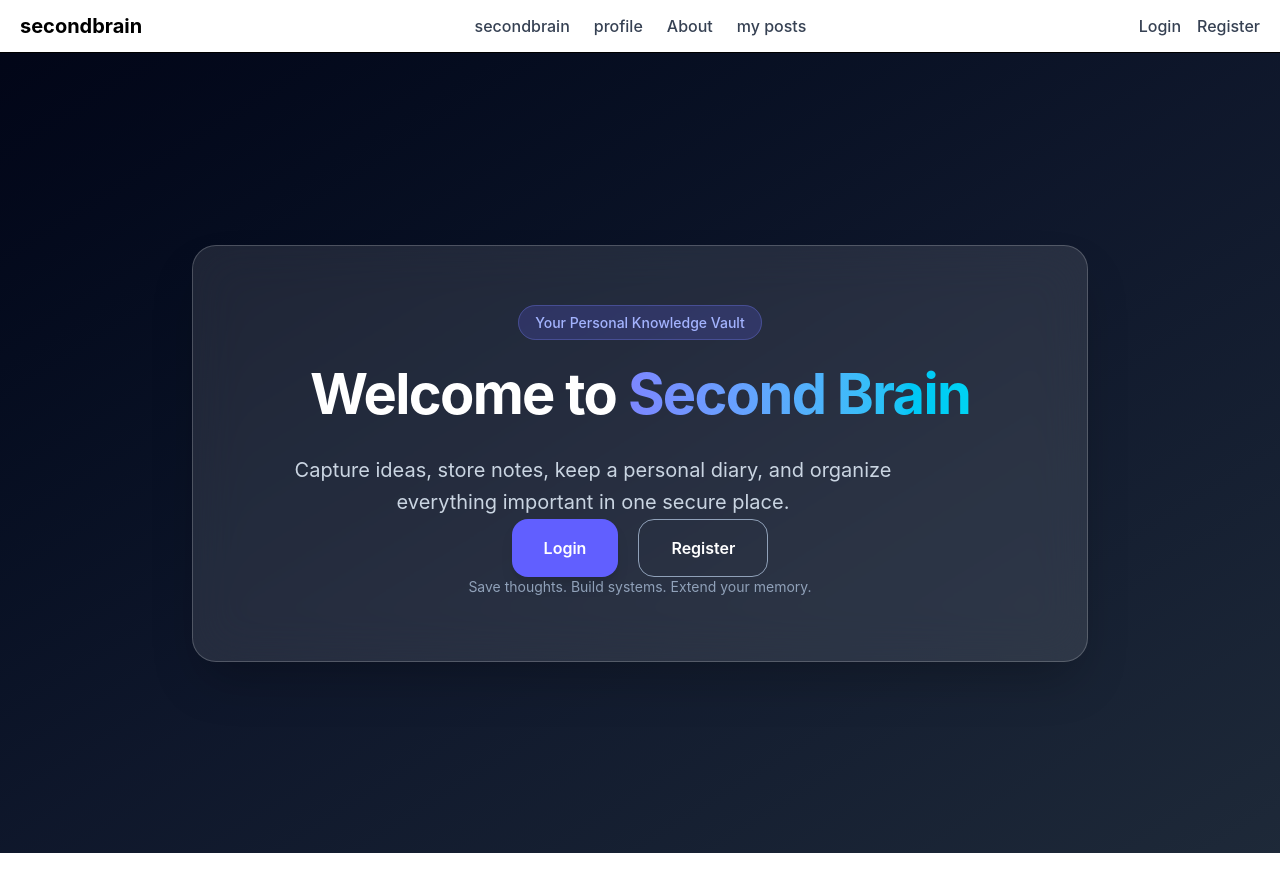
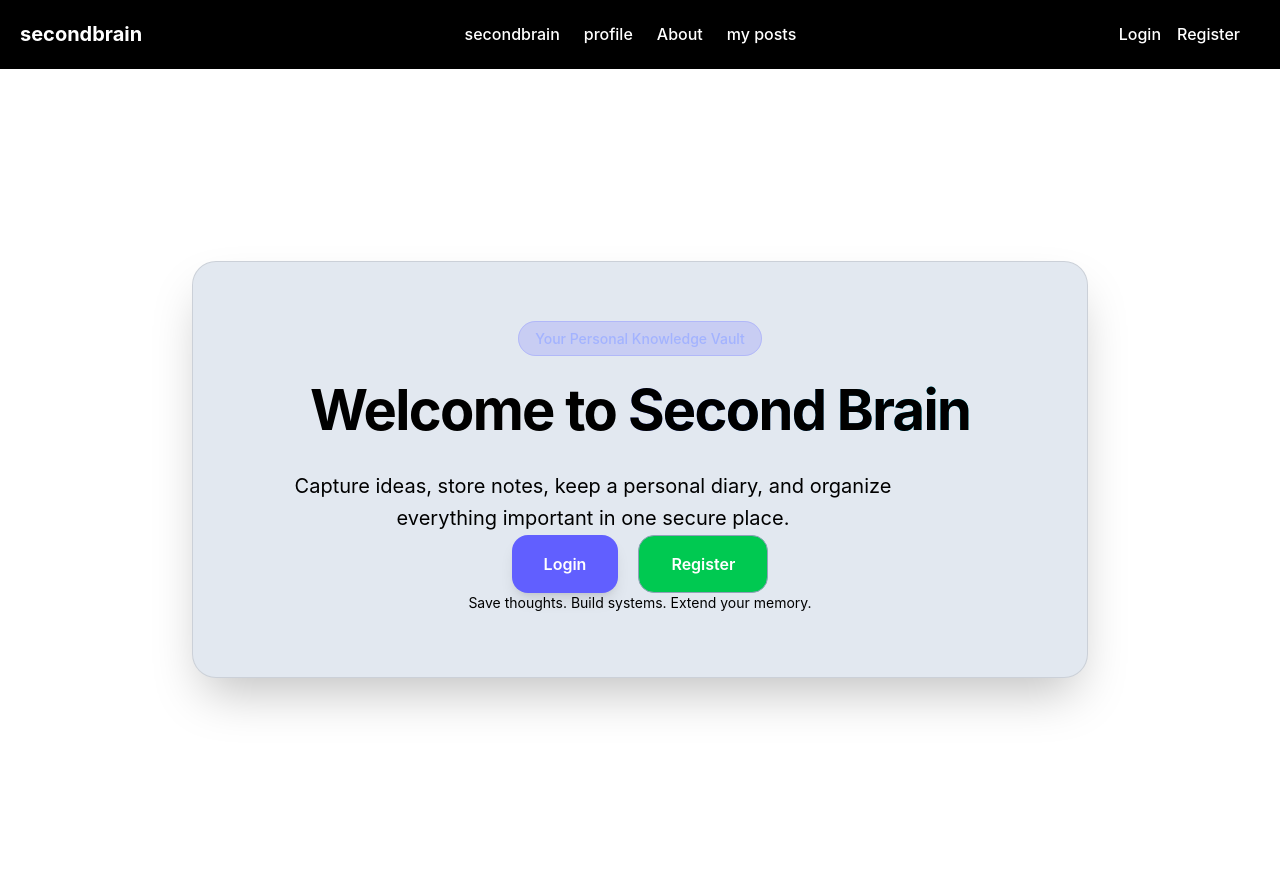
Before and after one commit to Kartik-619/SecondBrain, a React app in the folder FE/: page / in a window 1280 px wide. Built offline with nearby package versions, Linux system fonts and the light colour scheme; the HTML template or start-up script is replaced by a standard one.

Commit message:
css fixes

```diff
--- a/FE/src/Component/Navbar.jsx
+++ b/FE/src/Component/Navbar.jsx
@@ -4,10 +4,10 @@ import { Link } from "react-router-dom";
 const NavBar = () => {
   return (
     <header className="w-screen sticky top-0 z-50">
-      <nav className="w-screen bg-white border-b border-black px-5 py-3 flex items-center justify-between">
+      <nav className="w-screen bg-black border-b border-black px-5 py-5 flex items-center justify-between">
 
         {/* Logo placeholder */}
-        <div className="text-xl font-bold text-black">
+        <div className="text-xl font-bold text-white">
           secondbrain
         </div>
 
@@ -17,7 +17,7 @@ const NavBar = () => {
             <li key={label}>
               <Link
                 to={path}
-                className="text-gray-700 hover:text-blue-600 font-medium transition-colors"
+                className="text-white hover:text-white font-medium transition-colors"
               >
                 {label}
               </Link>
@@ -26,17 +26,17 @@ const NavBar = () => {
         </ul>
 
         {/* Right-side actions */}
-        <div className="flex items-center gap-4">
+        <div className="flex items-center gap-4 mr-5">
 
           <Link
             to="/login"
-            className="text-gray-700 hover:text-blue-600 font-medium transition-colors"
+            className="text-white hover:text-blue-600 font-medium transition-colors"
           >
             Login
           </Link>
           <Link
             to="/register"
-            className="text-gray-700 hover:text-blue-600 font-medium transition-colors"
+            className="text-white hover:text-blue-600 font-medium transition-colors"
           >
             Register
           </Link>
--- a/FE/src/Pages/Home/Home.jsx
+++ b/FE/src/Pages/Home/Home.jsx
@@ -4,10 +4,10 @@ export default function Home() {
   const navigate = useNavigate();
 
   return (
-    <div className="min-h-screen w-full bg-gradient-to-br from-slate-950 via-slate-900 to-gray-800 flex items-center justify-center px-6">
+    <div className="min-h-screen w-full bg-white flex items-center justify-center px-6">
 
       <div className="max-w-4xl w-full">
-        <div className="bg-white/10 backdrop-blur-xl border border-white/20 rounded-3xl shadow-2xl p-10 md:p-16 text-center">
+        <div className="bg-slate-200 backdrop-blur-xl border border-black/10 rounded-3xl shadow-2xl p-10 md:p-16 text-center">
 
           {/* Logo / Badge */}
           <div className="mb-6">
@@ -17,15 +17,15 @@ export default function Home() {
           </div>
 
           {/* Heading */}
-          <h1 className="text-5xl md:text-7xl font-bold text-white tracking-tight mb-6">
+          <h1 className="text-5xl md:text-7xl font-bold text-black tracking-tight mb-6">
             Welcome to{" "}
-            <span className="bg-gradient-to-r from-indigo-400 to-cyan-400 bg-clip-text text-transparent">
+            <span className="bg-gradient-to-r from-indigo-400 to-cyan-400 bg-clip-text text-black">
               Second Brain
             </span>
           </h1>
 
           {/* Subtext */}
-          <p className="text-slate-300 text-lg md:text-xl leading-relaxed max-w-2xl mx-auto mb-10">
+          <p className="text-black text-lg md:text-xl leading-relaxed max-w-2xl mx-auto mb-10">
             Capture ideas, store notes, keep a personal diary, and organize
             everything important in one secure place.
           </p>
@@ -41,14 +41,14 @@ export default function Home() {
 
             <button
               onClick={() => navigate("/register")}
-              className="px-8 py-4 rounded-2xl border border-slate-400 text-white hover:bg-white hover:text-slate-900 font-semibold transition-all duration-300 hover:scale-105"
+              className="px-8 py-4 rounded-2xl bg-green-500 border border-slate-400 text-white hover:bg-green-500 hover:text-slate-900 font-semibold transition-all duration-300 hover:scale-105"
             >
               Register
             </button>
           </div>
 
           {/* Footer note */}
-          <p className="mt-10 text-sm text-slate-400">
+          <p className="mt-10 text-sm text-black">
             Save thoughts. Build systems. Extend your memory.
           </p>
 
```
